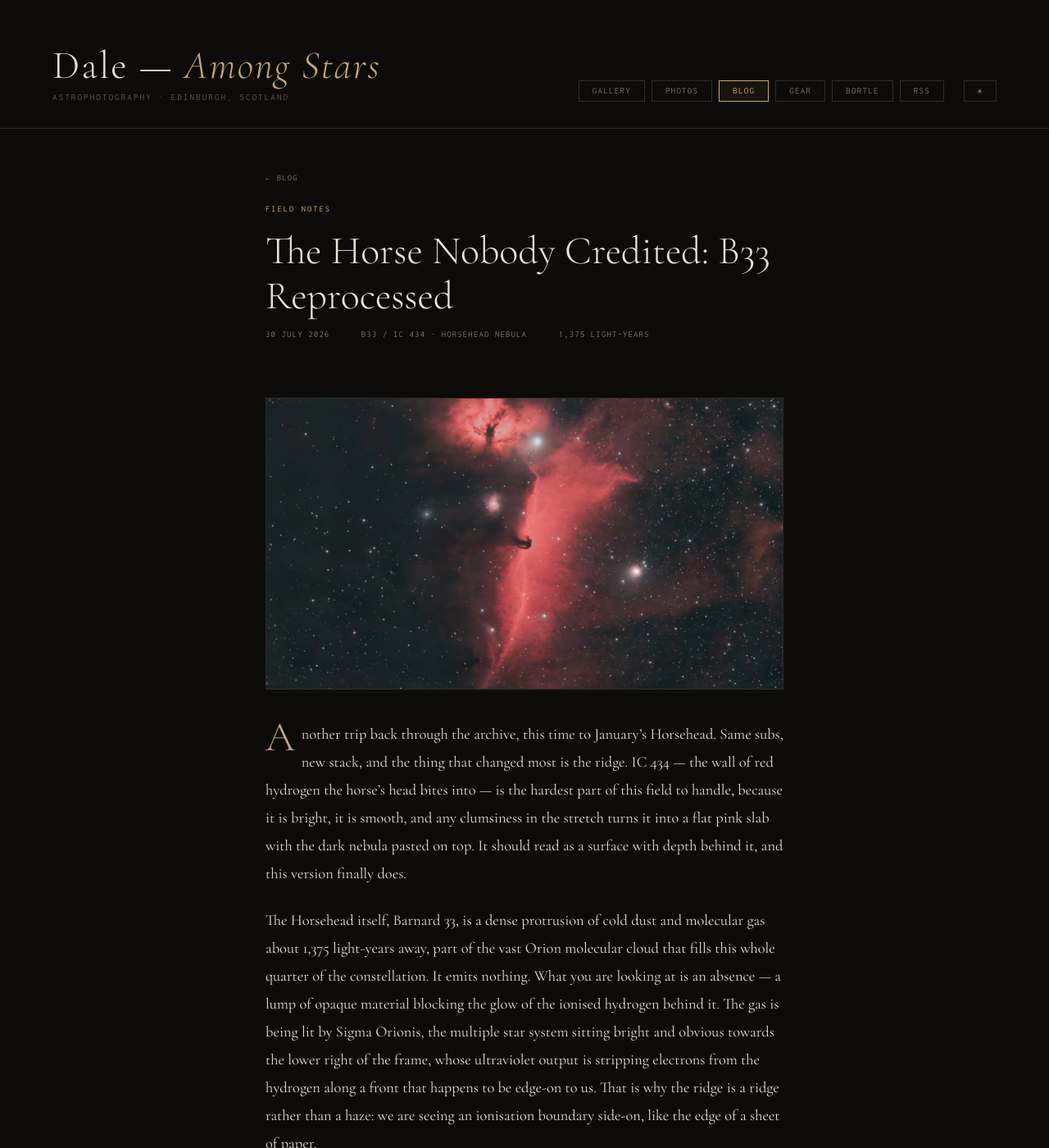
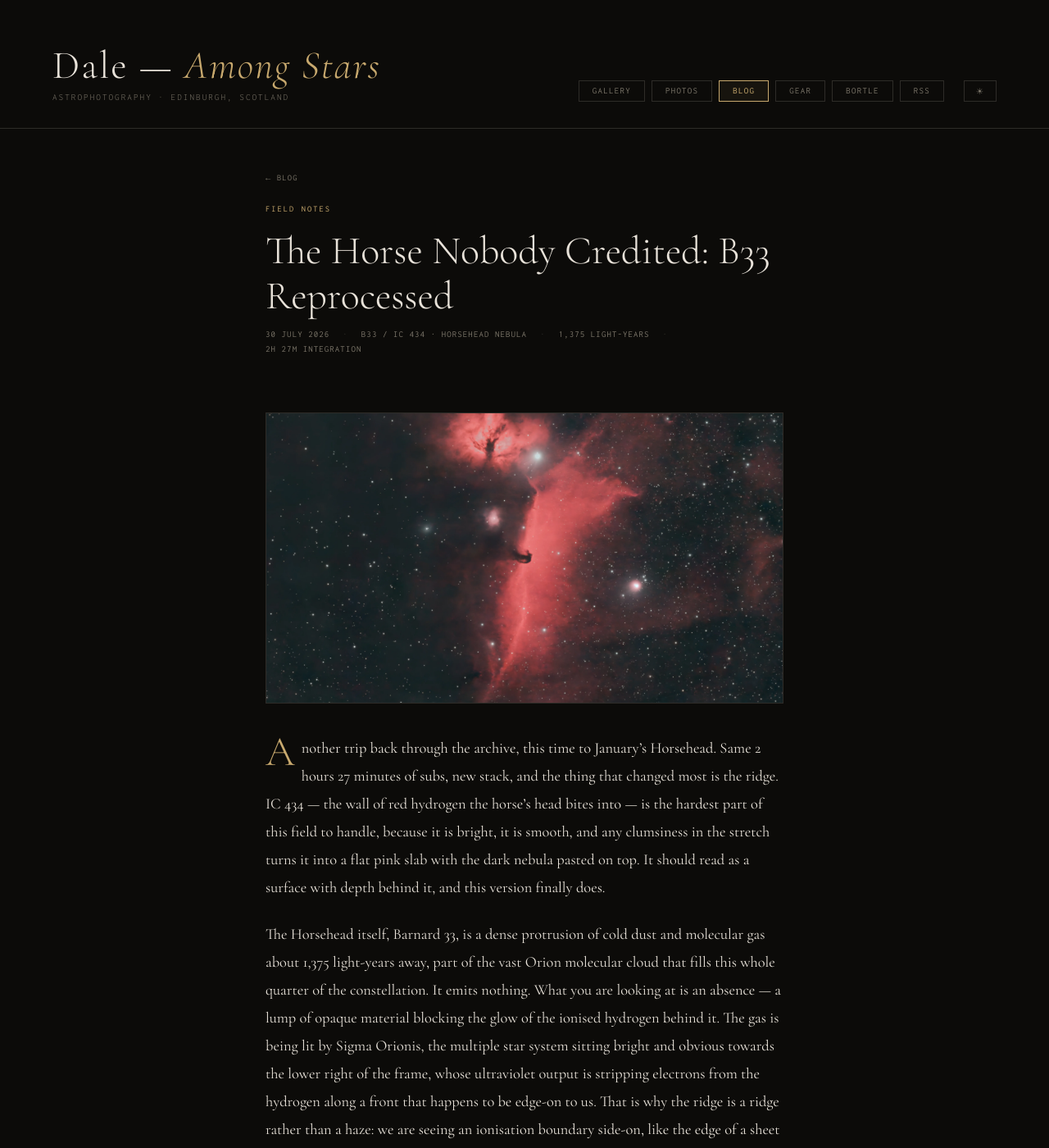
Before and after one commit to CMDRPhaedra/Astrophotography, a Jekyll site: the page built from _posts/2026-07-30-horsehead-nebula-v2.md, in a window 1280 px wide and 1400 px high. Shown: the whole window at 82% size. Built offline with Jekyll 4.4.1, drawn with Linux system fonts in a browser that asks for light colours.

Commit message:
Record the Horsehead's 2h 27m integration
The card had never carried an integration time, so it was contributing
nothing to the totals. Adds it to the gallery entry, the per-photo page
and the post, taking the badge total to 66h 19m.

```diff
--- a/_posts/2026-07-30-horsehead-nebula-v2.md
+++ b/_posts/2026-07-30-horsehead-nebula-v2.md
@@ -4,11 +4,12 @@
 date: 2026-07-30
 target: "B33 / IC 434 · Horsehead Nebula"
 distance: "1,375 light-years"
+integration: "2h 27m"
 image: /images/b33_horsehead_nebula_v2.webp
 photo: horsehead-nebula
 ---
 
-Another trip back through the archive, this time to January's Horsehead. Same subs, new stack, and the thing that changed most is the ridge. IC 434 — the wall of red hydrogen the horse's head bites into — is the hardest part of this field to handle, because it is bright, it is smooth, and any clumsiness in the stretch turns it into a flat pink slab with the dark nebula pasted on top. It should read as a surface with depth behind it, and this version finally does.
+Another trip back through the archive, this time to January's Horsehead. Same 2 hours 27 minutes of subs, new stack, and the thing that changed most is the ridge. IC 434 — the wall of red hydrogen the horse's head bites into — is the hardest part of this field to handle, because it is bright, it is smooth, and any clumsiness in the stretch turns it into a flat pink slab with the dark nebula pasted on top. It should read as a surface with depth behind it, and this version finally does.
 
 The Horsehead itself, Barnard 33, is a dense protrusion of cold dust and molecular gas about 1,375 light-years away, part of the vast Orion molecular cloud that fills this whole quarter of the constellation. It emits nothing. What you are looking at is an absence — a lump of opaque material blocking the glow of the ionised hydrogen behind it. The gas is being lit by Sigma Orionis, the multiple star system sitting bright and obvious towards the lower right of the frame, whose ultraviolet output is stripping electrons from the hydrogen along a front that happens to be edge-on to us. That is why the ridge is a ridge rather than a haze: we are seeing an ionisation boundary side-on, like the edge of a sheet of paper.
 
--- a/badges/integration-time.json
+++ b/badges/integration-time.json
@@ -1,6 +1,6 @@
 {
   "schemaVersion": 1,
   "label": "integration time",
-  "message": "63h 52m",
+  "message": "66h 19m",
   "color": "9c27b0"
 }
--- a/index.html
+++ b/index.html
@@ -615,7 +615,7 @@
     <li><h3><a href="/photos/heart-nebula/">Heart Nebula (IC 1805 / Sh2-190)</a></h3><p>IC 1805 / Sh2-190 · 8 Feb 2026 · Edinburgh</p><p>The Heart Nebula in Cassiopeia is a large emission nebula around 7,500 light-years away whose distinctive shape is carved by powerful stellar winds from the young open cluster Melotte 15 at its core. The central cluster contains several O-type stars, some of the hottest and most massive stars known, whose combined radiation ionises the surrounding hydrogen and sculpts the dramatic cavities and pillars visible in hydrogen-alpha imaging.</p></li>
     <li><h3><a href="/photos/heart-soul-nebula/">Heart &amp; Soul Nebula (IC 1805 / Sh2-190 &amp; IC 1848 / Sh2-199)</a></h3><p>IC 1805 / Sh2-190 &amp; IC 1848 / Sh2-199 · 11 Jan 2026 · Edinburgh</p><p>The Heart (IC 1805) and Soul (IC 1848) nebulae form a vast star-forming complex in Cassiopeia spanning roughly 300 light-years and lying around 7,500 light-years away. Together they represent one of the most active regions of stellar nurseries visible from the northern hemisphere. Both are sculpted by the radiation and winds of their respective embedded star clusters, creating the intricate pillars and cavities that make this a favourite wide-field target.</p></li>
     <li><h3><a href="/photos/the-dark-seahorse-nebula/">The Dark Seahorse Nebula (B150)</a></h3><p>B150 · 1 Nov 2025 · Edinburgh</p><p>Barnard 150 is a dense dark nebula — a cold, opaque cloud of dust and molecular gas — in Cepheus, roughly 1,200 light-years away. Unlike emission or reflection nebulae it produces no light of its own; it is visible only as a silhouette against the star-rich background of the Milky Way. The elongated seahorse shape traces a dense filament of interstellar dust where future generations of stars are slowly condensing under gravity.</p></li>
-    <li><h3><a href="/photos/horsehead-nebula/">Horsehead Nebula (B33 / IC 434)</a></h3><p>B33 / IC 434 · 25 Jan 2026 · Edinburgh</p><p>One of the most recognisable shapes in the night sky, Barnard 33 is a dark nebula in Orion silhouetted against the bright emission nebula IC 434 behind it, approximately 1,375 light-years away. The horse-head shape is a dense pillar of cold gas and dust slowly being eroded by ultraviolet radiation from the nearby hot star Sigma Orionis. New stars are forming deep within its dark interior, hidden from optical telescopes.</p></li>
+    <li><h3><a href="/photos/horsehead-nebula/">Horsehead Nebula (B33 / IC 434)</a></h3><p>B33 / IC 434 · 25 Jan 2026 · Edinburgh · 2h 27m</p><p>One of the most recognisable shapes in the night sky, Barnard 33 is a dark nebula in Orion silhouetted against the bright emission nebula IC 434 behind it, approximately 1,375 light-years away. The horse-head shape is a dense pillar of cold gas and dust slowly being eroded by ultraviolet radiation from the nearby hot star Sigma Orionis. New stars are forming deep within its dark interior, hidden from optical telescopes.</p></li>
     <li><h3><a href="/photos/pacman-nebula/">Pacman Nebula (NGC 281 / IC 11 / Sh2-184)</a></h3><p>NGC 281 / IC 11 / Sh2-184 · 9 Mar 2026 · Edinburgh</p><p>NGC 281 in Cassiopeia earned its nickname from its resemblance to the classic arcade character, with a dark dust lane cutting across the bright nebula like an open mouth. Lying around 9,200 light-years away, it is an active star-forming region containing a young open cluster, IC 1590, whose hot stars are ionising the surrounding gas and driving prominent Bok globules — the dark teardrops visible within the nebula — which may themselves be collapsing to form new stars.</p></li>
     <li><h3><a href="/photos/california-nebula/">California Nebula (NGC 1499 / Sh2-220)</a></h3><p>NGC 1499 / Sh2-220 · 14 Sep 2025 · Edinburgh</p><p>Stretching over 100 light-years and located about 1,000 light-years away in Perseus, the California Nebula is one of the largest emission nebulae in the sky — but its extremely low surface brightness makes it surprisingly difficult to photograph from light-polluted sites. It is ionised almost entirely by a single star, Xi Persei (Menkib), a luminous blue giant blazing with the power of roughly 263,000 Suns.</p></li>
     <li><h3><a href="/photos/monkey-head-nebula/">Monkey Head Nebula (NGC 2174 / Sh2-252)</a></h3><p>NGC 2174 / Sh2-252 · 9 Mar 2026 · Edinburgh</p><p>NGC 2174 in Orion is an emission nebula and star-forming region around 6,400 light-years away. Its sculpted pillars and cavities are driven by ultraviolet radiation and stellar winds from the young cluster NGC 2175 embedded within. Hubble Space Telescope imagery of its pillars — evocative of those in the Eagle Nebula — revealed them to be dense columns of gas being slowly photo-evaporated from the outside in.</p></li>
@@ -1090,7 +1090,7 @@
     img:   'images/b33_horsehead_nebula_v2.webp',
     tag:   'nebula',
     title: 'Horsehead Nebula',
-    meta:  'B33 / IC 434 · 25 Jan 2026 · Edinburgh',
+    meta:  'B33 / IC 434 · 25 Jan 2026 · Edinburgh · 2h 27m',
     skyTarget: 'Barnard 33',
     depth: [
       { name: 'Horsehead Nebula (B33)',     type: 'nebula', ly: 1375, l: 206.8, b: -16.5 },
```
Also changed, not shown: _captures/horsehead-nebula.md (+1 -0 lines).
